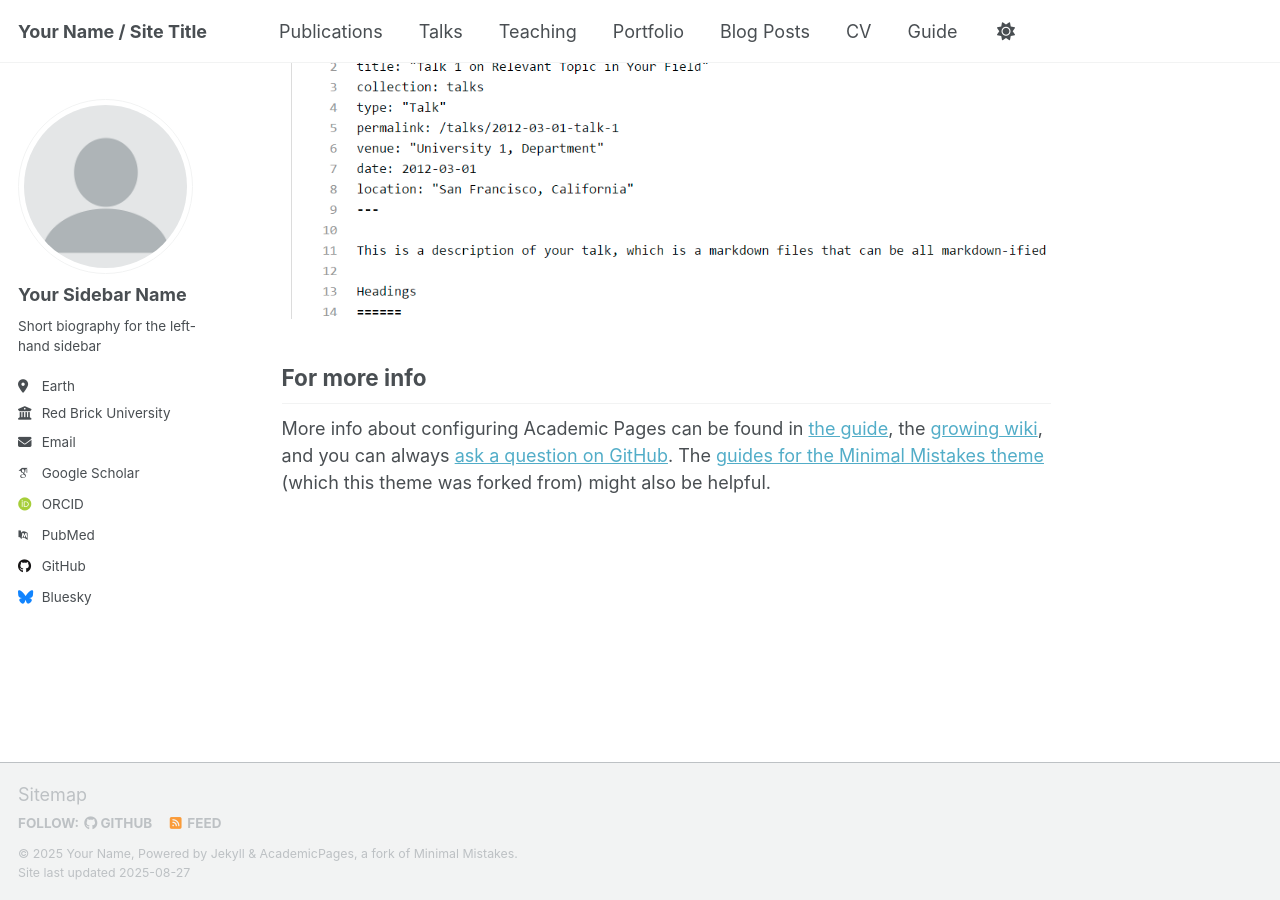
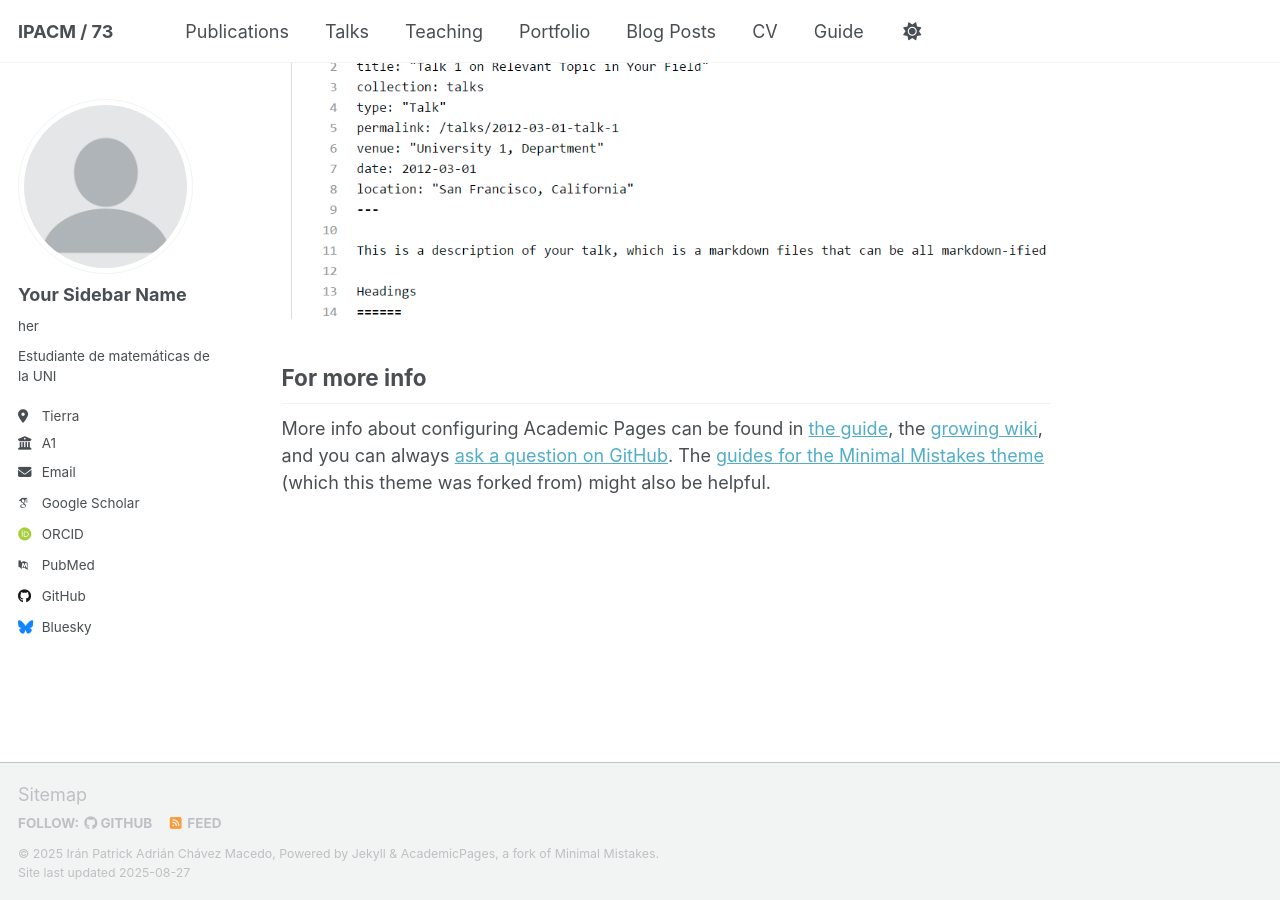
Before and after one commit to Algebra-Lover-N6/Pagina, a Jekyll site: the page built from _pages/about.md, in a window 1280 px wide and 900 px high, scrolled down 2880 px. Built offline with Jekyll 4.4.1, drawn with Linux system fonts in a browser that asks for light colours; some web fonts are replaced; a script that is not in the unit is left out.

Commit message:
_config.yml

```diff
--- a/_config.yml
+++ b/_config.yml
@@ -9,10 +9,10 @@
 # Basic Site Settings
 locale                   : "en-US"
 site_theme               : "default" # Currently available options are "default", "air"
-title                    : "Your Name / Site Title"
+title                    : "IPACM / 73 "
 title_separator          : "-"
-name                     : &name "Your Name"
-description              : &description "personal description"
+name                     : &name "Irán Patrick Adrián Chávez Macedo"
+description              : &description " Notas y más "
 url                      : https://academicpages.github.io # the base hostname & protocol for your site e.g. "https://[your GitHub username].github.io" or if you already have some other page hosted on Github then use "https://[your GitHub username].github.io/[Your Repo Name]"
 baseurl                  : "" # the subpath of your site, e.g. "/blog"
 repository               : "academicpages/academicpages.github.io"
@@ -24,12 +24,12 @@ author:
   # Biographic information
   avatar           : "profile.png"
   name             : "Your Sidebar Name"
-  pronouns         : # example: "she/her"
-  bio              : "Short biography for the left-hand sidebar"
-  location         : "Earth"
-  employer         : "Red Brick University"
+  pronouns         : "her"
+  bio              : "Estudiante de matemáticas de la UNI"
+  location         : "Tierra"
+  employer         : "A1"
   uri              : # URL
-  email            : "none@example.org"
+  email            : "iran.patrick73@gmail.com"
 
   # Academic websites
   academia         : # URL
```
